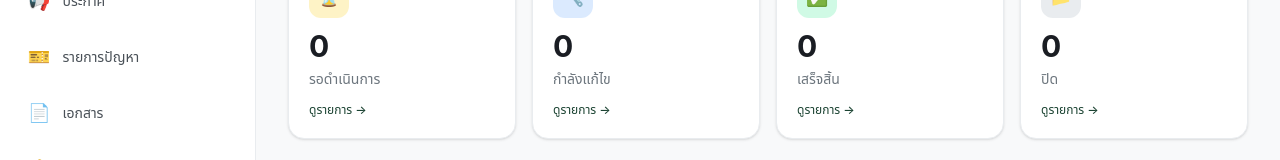
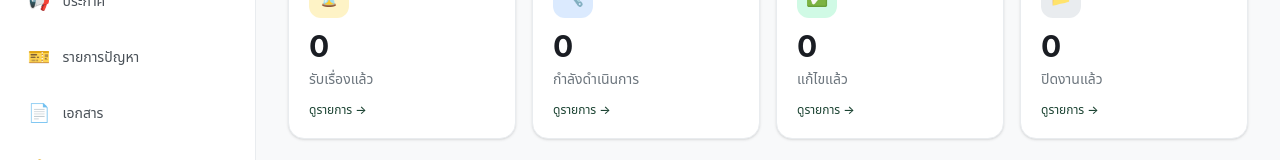
Before and after one commit to tveokeki/Village_Dashboard, a Next.js app: page /dashboard in a window 1280 px wide. Shown: the part 175-335 px from the top of the page. Built offline with nearby package versions, Linux system fonts and the light colour scheme; no server answers.

Commit message:
Align dashboard ticket status labels with ticket details

```diff
--- a/src/app/(protected)/dashboard/page.tsx
+++ b/src/app/(protected)/dashboard/page.tsx
@@ -54,7 +54,7 @@ export default function DashboardPage() {
                 <span className="text-amber-600 text-lg">⏳</span>
               </div>
               <div className="text-3xl font-bold text-surface-900">{data?.stats?.received || 0}</div>
-              <div className="text-sm text-surface-500 mt-1">{t("รอดำเนินการ", "Pending")}</div>
+              <div className="text-sm text-surface-500 mt-1">{t("รับเรื่องแล้ว", "Received")}</div>
               <div className="text-xs text-brand-600 mt-3 font-medium">{t("ดูรายการ →", "View tickets →")}</div>
             </Link>
             <Link href={uatPath("/tickets?status=in_progress")} className="block bg-white rounded-2xl border border-surface-200 shadow-sm p-5 hover:shadow-md hover:-translate-y-0.5 transition-all focus:outline-none focus:ring-2 focus:ring-brand-500 focus:ring-offset-2" aria-label={t("เปิดรายการปัญหาที่กำลังแก้ไข", "Open in-progress tickets") }>
@@ -62,7 +62,7 @@ export default function DashboardPage() {
                 <span className="text-blue-600 text-lg">🔧</span>
               </div>
               <div className="text-3xl font-bold text-surface-900">{data?.stats?.in_progress || 0}</div>
-              <div className="text-sm text-surface-500 mt-1">{t("กำลังแก้ไข", "In Progress")}</div>
+              <div className="text-sm text-surface-500 mt-1">{t("กำลังดำเนินการ", "In Progress")}</div>
               <div className="text-xs text-brand-600 mt-3 font-medium">{t("ดูรายการ →", "View tickets →")}</div>
             </Link>
             <Link href={uatPath("/tickets?status=resolved")} className="block bg-white rounded-2xl border border-surface-200 shadow-sm p-5 hover:shadow-md hover:-translate-y-0.5 transition-all focus:outline-none focus:ring-2 focus:ring-brand-500 focus:ring-offset-2" aria-label={t("เปิดรายการปัญหาที่เสร็จสิ้น", "Open resolved tickets") }>
@@ -70,7 +70,7 @@ export default function DashboardPage() {
                 <span className="text-emerald-600 text-lg">✅</span>
               </div>
               <div className="text-3xl font-bold text-surface-900">{data?.stats?.resolved || 0}</div>
-              <div className="text-sm text-surface-500 mt-1">{t("เสร็จสิ้น", "Resolved")}</div>
+              <div className="text-sm text-surface-500 mt-1">{t("แก้ไขแล้ว", "Resolved")}</div>
               <div className="text-xs text-brand-600 mt-3 font-medium">{t("ดูรายการ →", "View tickets →")}</div>
             </Link>
             <Link href={uatPath("/tickets?status=closed")} className="block bg-white rounded-2xl border border-surface-200 shadow-sm p-5 hover:shadow-md hover:-translate-y-0.5 transition-all focus:outline-none focus:ring-2 focus:ring-brand-500 focus:ring-offset-2" aria-label={t("เปิดรายการปัญหาที่ปิดแล้ว", "Open closed tickets") }>
@@ -78,7 +78,7 @@ export default function DashboardPage() {
                 <span className="text-surface-600 text-lg">📁</span>
               </div>
               <div className="text-3xl font-bold text-surface-900">{data?.stats?.closed || 0}</div>
-              <div className="text-sm text-surface-500 mt-1">{t("ปิด", "Closed")}</div>
+              <div className="text-sm text-surface-500 mt-1">{t("ปิดงานแล้ว", "Closed")}</div>
               <div className="text-xs text-brand-600 mt-3 font-medium">{t("ดูรายการ →", "View tickets →")}</div>
             </Link>
           </div>
```
